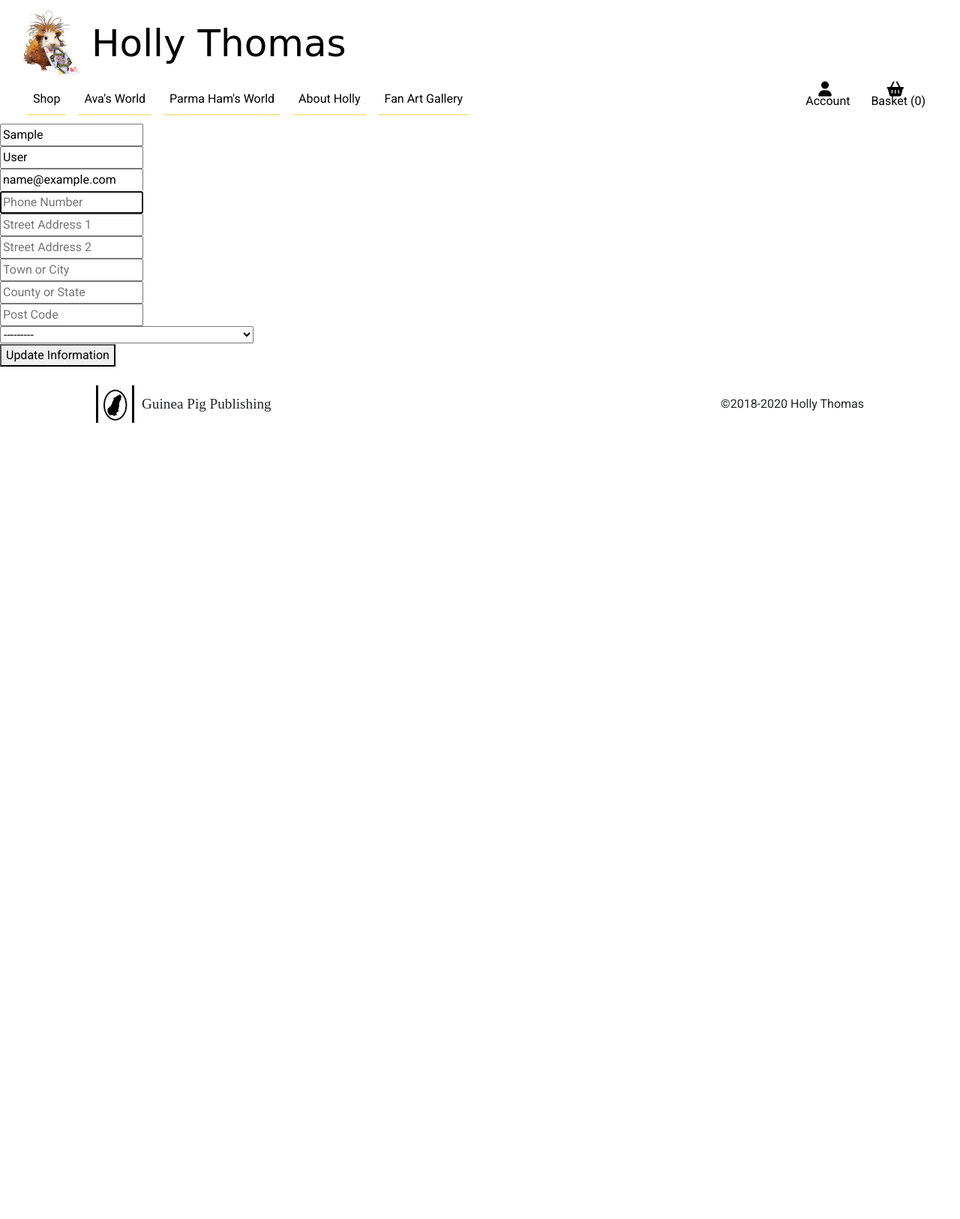
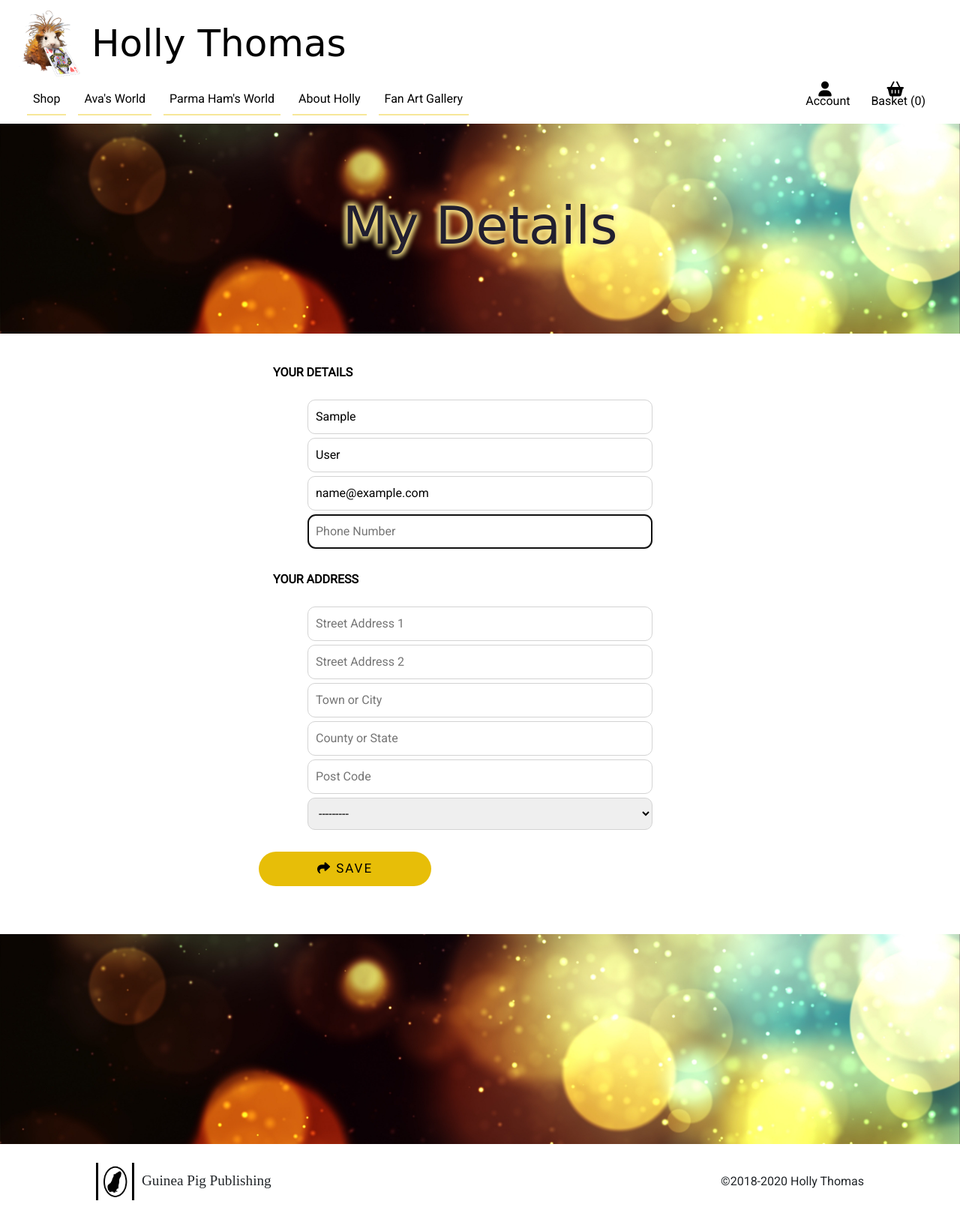
Before and after one commit to Code-Institute-Submissions/Author-Site, a Django app: page /profile/ in a window 1280 px wide. Shown: the whole page at 75% size. Before the commit the page ends 564 px from the top, so only its background shows below. Run offline with Django 3.2, Linux system fonts and the light colour scheme; the visitor is signed in with stand-in values (Sample User, id 1); some libraries are stand-ins or nearby versions; some web fonts are replaced.

Commit message:
Styling for update user details form - form element names in checkout made more generic - all form styling lifted out to a site wide form styling file - update profile form styled

```diff
--- /dev/null
+++ b/author_site_project/static/css/forms.css
@@ -0,0 +1,68 @@
+.form-section {
+    width: 80vw;
+    margin: auto;
+}
+
+.form-section-heading {
+    text-transform: uppercase;
+    color: black;
+    font-weight: 600;
+}
+
+.form-section .textinput,
+.form-section textarea,
+#id_payment_country,
+#id_shipping_country,
+#id_email,
+#id_default_country {
+    width: 100%;
+    margin-bottom: 5px;
+    border: 1px solid lightgrey;
+    border-radius: 10px;
+    padding: 10px;
+}
+
+/* ---------------- CHECKOUT */
+
+#payment-section {
+    width: 80vw;
+    margin: auto;
+    border: 1px solid lightgrey;
+    border-radius: 10px;
+    padding: 10px;
+}
+
+.checkout-form-buttons {
+    margin: 20px 0;
+    display: flex;
+    flex-direction: column;
+    align-items: center;
+}
+
+/* ---------------- UPDATE PROFILE */
+
+#profile-details-form-container {
+    margin: 40px auto;
+}
+
+/* -------------- MEDIA QUERIES */
+
+@media (min-width: 576px) {
+    .checkout-form-buttons {
+        flex-direction: row;
+        justify-content: flex-end;
+    }
+    #profile-details-form-container {
+        max-width: 600px;
+    }
+    #profile-details-form-container .form-section {
+        width: 460px;
+    }
+}
+
+@media (min-width: 992px) {
+    .form-section {
+        width: 100%;
+        margin: auto;
+    }
+}
--- a/profiles/templates/profiles/update_profile.html
+++ b/profiles/templates/profiles/update_profile.html
@@ -1,17 +1,69 @@
 {% extends 'base.html' %}
+{% load static %}
+
+{% block extra_css %}
+    <link rel="stylesheet"
+        href="{% static 'profiles/css/profiles.css' %}">
+{% endblock %}
+
 
 {% block content %}
 
-<div>
-    <form action="{% url 'update_profile' %}" method="POST" >
-        {% csrf_token %}
-        {{ user_form|crispy }}
-        {{ user_profile_form|crispy }}
-        <button >
-            Update Information
-        </button>
-    </form>
-</div>
+  <!-- PARALAX HEADING -->
+  <section id="page-heading">
+    <div class="paralax-background">
+        <div class="paralax-text-div">
+            <h2 class="paralax-text">My Details</h2>
+        </div>
+    </div>
+    </section>
+
+    <section id="profile-details">
+
+        <div id="profile-details-form-container">
+            <form action="{% url 'update_profile' %}" method="POST" >
+                {% csrf_token %}
+
+                <!-- MINI HEADING -->
+                <div class="my-4 ml-4">
+                    <span class="form-section-heading">Your Details</span>
+                </div>
+
+                <fieldset class="form-section">
+                    {{ user_form.first_name | as_crispy_field }}
+                    {{ user_form.last_name | as_crispy_field }}
+                    {{ user_form.email | as_crispy_field }}
+                    {{ user_profile_form.default_phone_number | as_crispy_field }}
+                </fieldset>
+
+                <!-- MINI HEADING -->
+                <div class="my-4 ml-4">
+                    <span class="form-section-heading">Your Address</span>
+                </div>
+
+                <fieldset class="form-section">
+                    {{ user_profile_form.default_street_address1 | as_crispy_field }}
+                    {{ user_profile_form.default_street_address2 | as_crispy_field }}
+                    {{ user_profile_form.default_town_or_city | as_crispy_field }}
+                    {{ user_profile_form.default_county | as_crispy_field }}
+                    {{ user_profile_form.default_postcode | as_crispy_field }}
+                    {{ user_profile_form.default_country | as_crispy_field }}
+                </fieldset>
+
+                <div>
+                    <button class="glow-button my-4">
+                        <span class="icon">
+                            <i class="fas fa-share"></i>
+                        </span>
+                        <span>Save</span>
+                    </button>
+                </div>
+            </form>
+        </div>
+
+        <!-- PARALAX PAGE BREAK -->
+        <div class="paralax-background"></div>
+    </section>
 
 
 
--- a/templates/base.html
+++ b/templates/base.html
@@ -19,6 +19,7 @@
     {% block corecss %}
         <link rel="stylesheet" href="{% static 'css/base.css' %}">
         <link rel="stylesheet" href="{% static 'css/button-theme.css' %}">
+        <link rel="stylesheet" href="{% static 'css/forms.css' %}">
         <link href="https://fonts.googleapis.com/css2?family=Mystery+Quest&family=Roboto&display=swap" rel="stylesheet">
         <link rel="stylesheet"
             href="https://stackpath.bootstrapcdn.com/bootstrap/4.5.2/css/bootstrap.min.css"
```
Also changed, not shown: checkout/static/checkout/css/checkout.css (+0 -49 lines), checkout/templates/checkout/checkout.html (+12 -12 lines).
